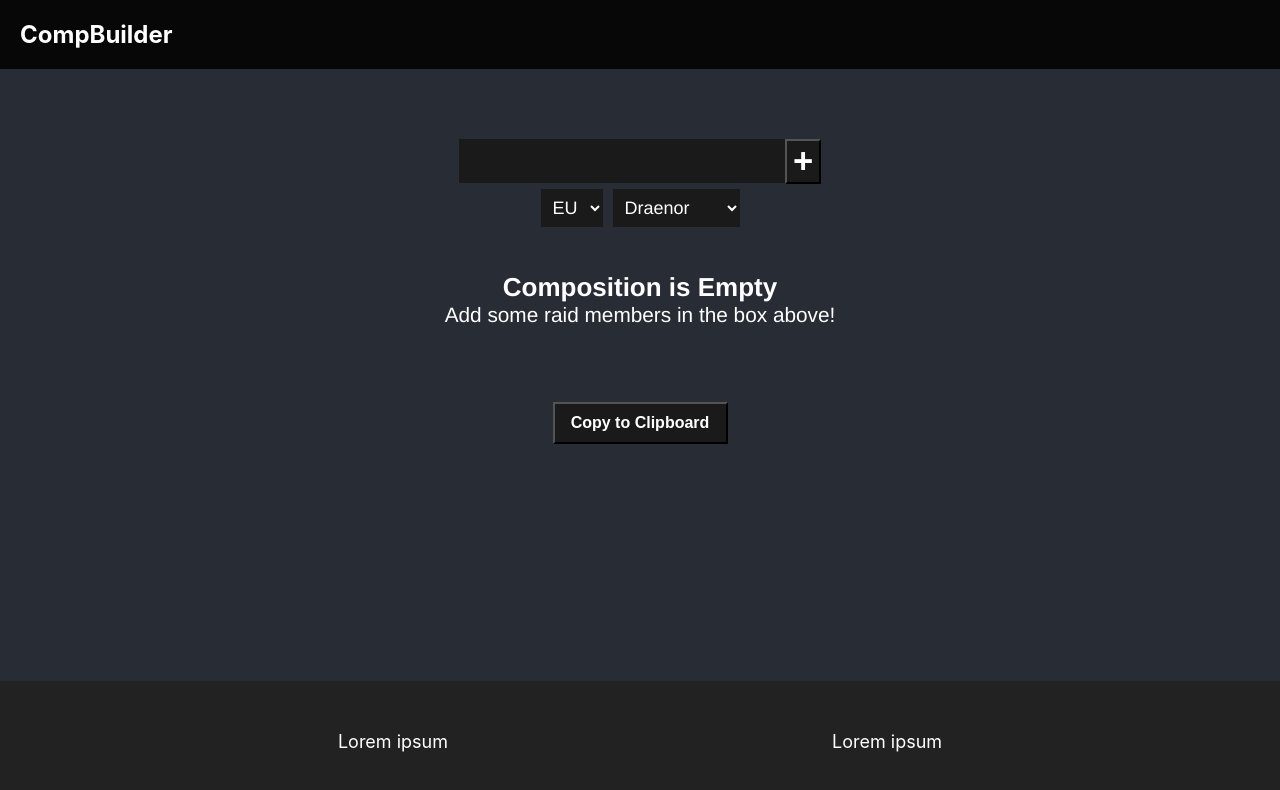
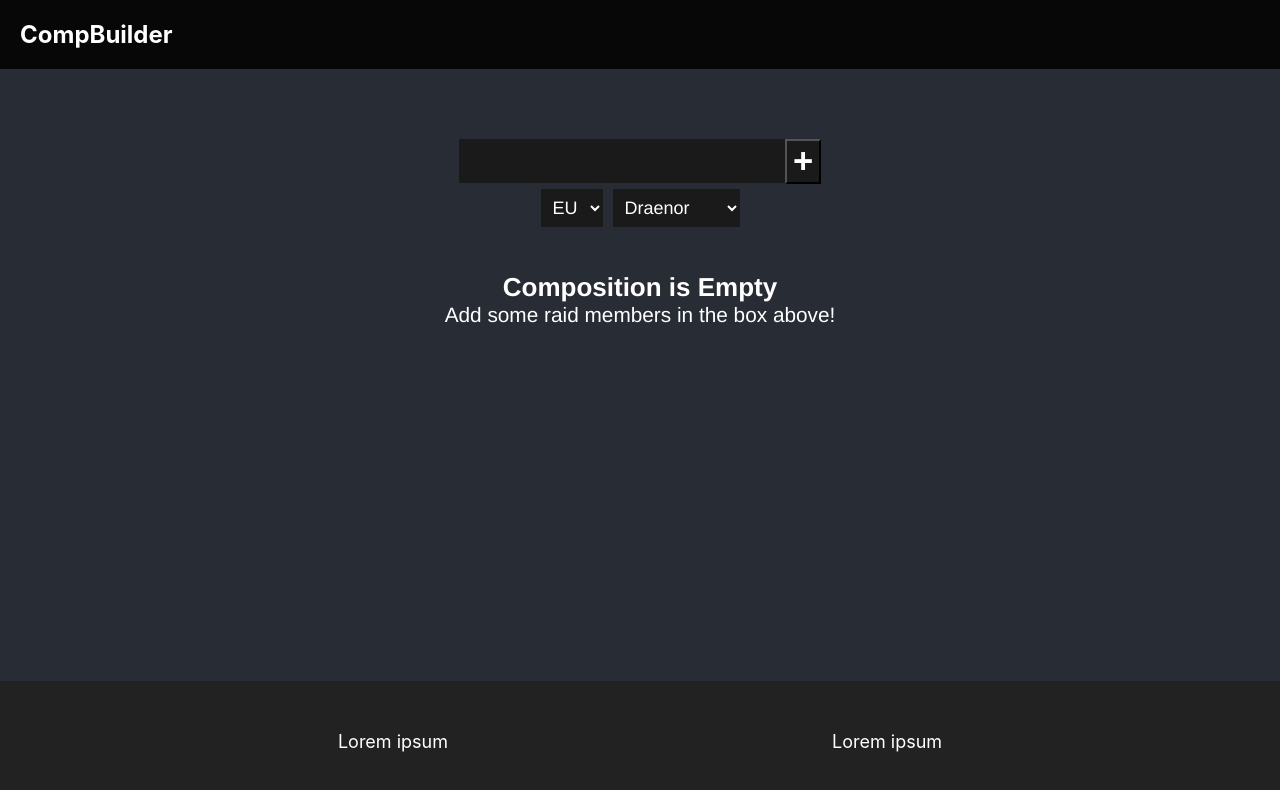
Before and after one commit to WLumby/CompBuilder, a React (Create React App) app: page / in a window 1280 px wide. Shown: the top 790 px of the page. Built offline with nearby package versions, Linux system fonts and the light colour scheme.

Commit message:
Make copy button invisible if comp is empty

```diff
--- a/src/characters-display.js
+++ b/src/characters-display.js
@@ -147,6 +147,16 @@ class CharactersDisplay extends React.Component {
         )
     }
 
+    renderCopyButton = () => {
+        if (!this.charactersEmpty()) {
+            return (
+                <button className='Copy-button' onClick={this.copyToClipboard}>
+                    {this.state.buttonText}
+                </button>
+            )
+        }
+    }
+
     renderServerDropdown = () => {
         return (
             <span>
@@ -182,9 +192,7 @@ class CharactersDisplay extends React.Component {
                 <div className='Character-output'>
                     <textarea className='Character-output-box' id='character-output' ref={(ref) => this.copyText = ref} readOnly hidden></textarea>
                     <div>
-                        <button className='Copy-button' onClick={this.copyToClipboard}>
-                            {this.state.buttonText}
-                        </button>
+                        {this.renderCopyButton()}
                     </div>
                 </div>
             </div>
```
